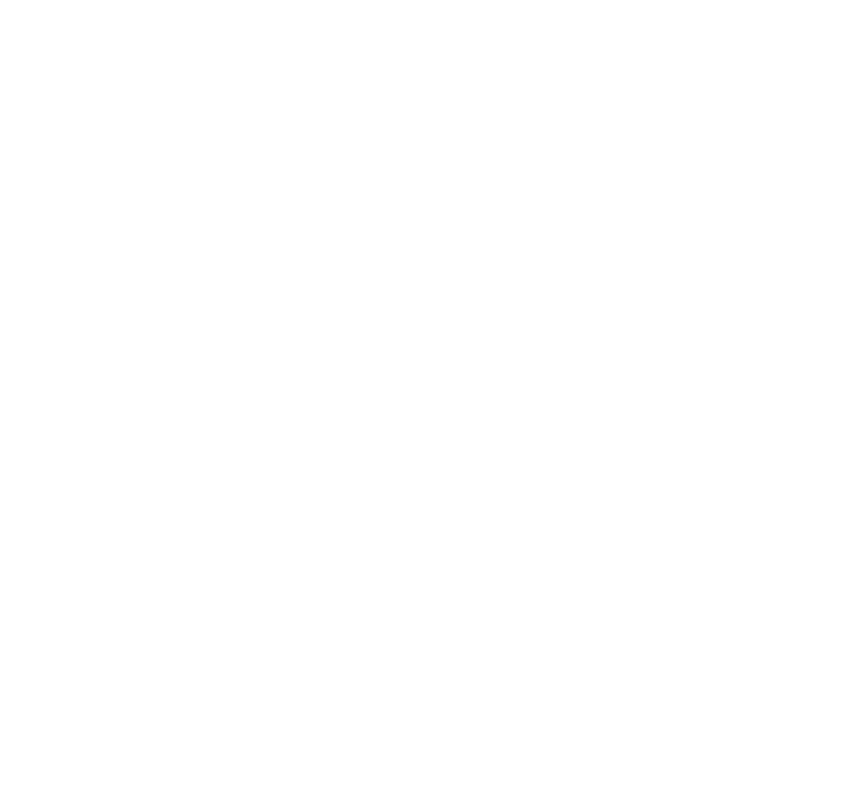
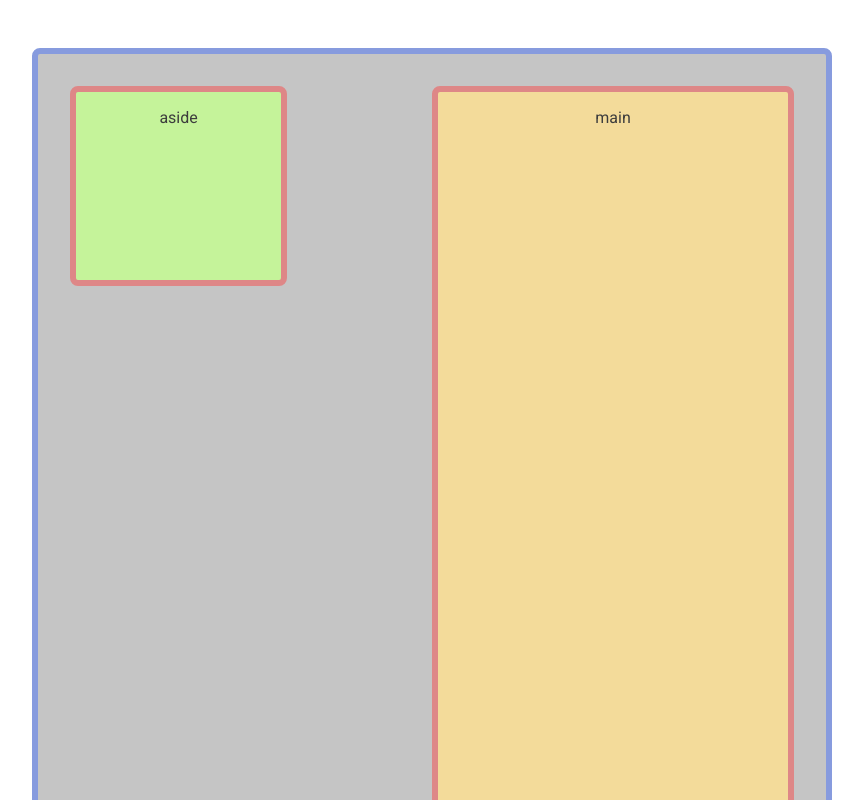
Before and after one commit to Caumohtius/7_position-sticky, a plain HTML site: page index.html in a window 1280 px wide. Shown: the top 800 px of the page, without its empty margins (208-1071 px from the left). Drawn offline with Linux system fonts and the light colour scheme.

Commit message:
add solution

```diff
--- a/index.html
+++ b/index.html
@@ -5,12 +5,27 @@
     <meta charset="UTF-8">
     <meta http-equiv="X-UA-Compatible" content="IE=edge">
     <meta name="viewport" content="width=device-width, initial-scale=1.0">
+    <link rel="preconnect" href="https://fonts.googleapis.com">
+    <link rel="preconnect" href="https://fonts.gstatic.com" crossorigin>
+    <link href="https://fonts.googleapis.com/css2?family=Roboto:wght@400&display=swap" rel="stylesheet">
     <link rel="stylesheet" href="style.css">
     <title>7 Position Sticky</title>
 </head>
 
 <body>
+    <div class="page">
 
+        <div class="section">
+            <div class="section__item section__aside sticky">aside</div>
+            <div class="section__item section__main">main</div>
+        </div>
+
+        <div class="section">
+            <div class="section__item section__main">main</div>
+            <div class="section__item section__aside sticky">aside</div>
+        </div>
+
+    </div>
 </body>
 
 </html>
--- a/style.css
+++ b/style.css
@@ -1,5 +1,10 @@
 body {
     margin: 0;
+
+    font-family: "Roboto", sans-serif;
+    font-size: 16px;
+    font-weight: 400;
+    color: #3d3d3d;
 }
 
 *,
@@ -7,3 +12,76 @@ body {
 *::before {
     box-sizing: border-box;
 }
+
+.page {
+    margin: 0 auto;
+    max-width: 400px;
+    min-height: 3000px;
+}
+
+.section {
+    margin: 3rem auto;
+    padding: 2rem;
+    max-width: 800px;
+    height: 1000px;
+
+    border: solid 6px rgb(135, 155, 222);
+    border-radius: .5rem;
+    background-color: rgb(197, 197, 197);
+}
+
+.section__item {
+    margin: 0 auto 2rem;
+    padding: 1rem 0;
+
+    text-align: center;
+
+    border: solid 6px rgb(222, 135, 135);
+    border-radius: .5rem;
+}
+
+.section__main {
+    width: 100%;
+    height: 50%;
+
+    background-color: rgb(243, 219, 154);
+}
+
+.section__aside {
+    width: 100%;
+    height: 200px;
+
+    background-color: rgb(197, 243, 154);
+}
+
+
+
+@media screen and (min-width: 800px) {
+    .page {
+        max-width: 1200px;
+    }
+
+    .section {
+        display: flex;
+        justify-content: space-between;
+        align-items: flex-start;
+    }
+
+    .section__item {
+        margin: 0;
+    }
+
+    .section__main {
+        width: 50%;
+        height: 100%;
+    }
+
+    .section__aside {
+        width: 30%;
+    }
+
+    .sticky {
+        position: sticky;
+        top: 0;
+    }
+}
```
